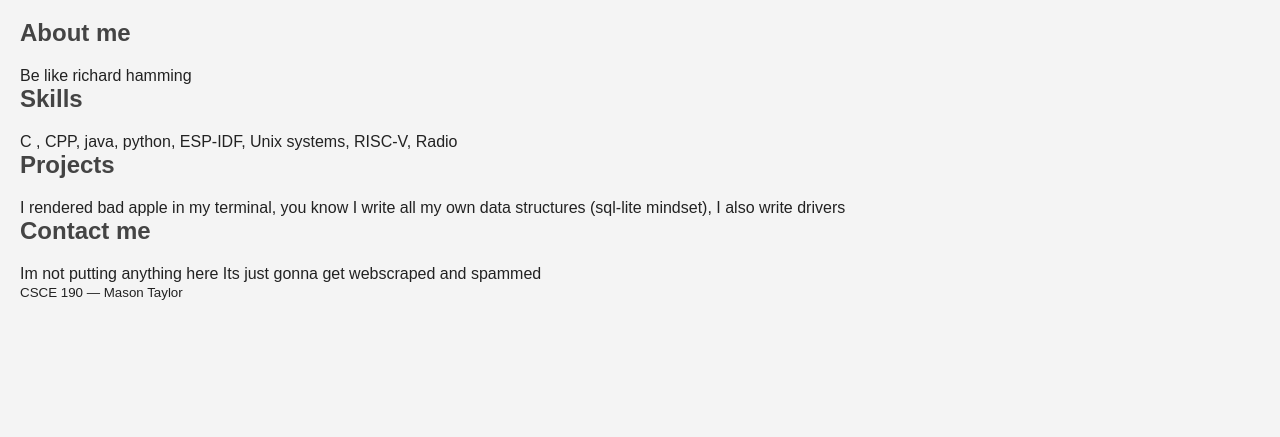
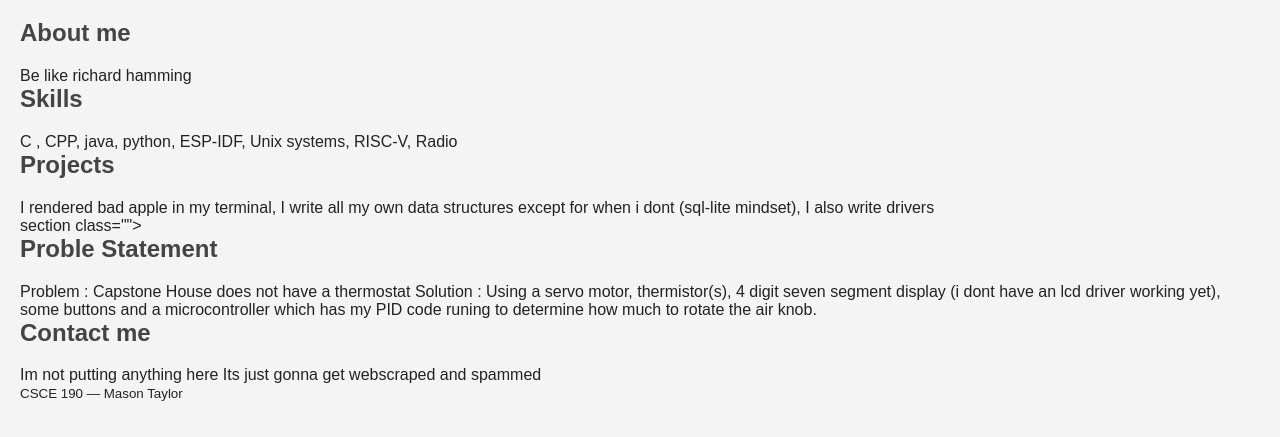
Before and after one commit to PickledLampshade/PickledLampshade.github.io, a plain HTML site: page index.html in a window 1280 px wide. Shown: the part 61-498 px from the top of the page. Drawn offline with Linux system fonts and the light colour scheme.

Commit message:
Add problem statement and solution section
Added a new section detailing the problem statement and solution for the Capstone House thermostat project.

```diff
--- a/index.html
+++ b/index.html
@@ -25,8 +25,17 @@
     <section class="projects">
       <h2>Projects</h2>
       <p>
-        I rendered bad apple in my terminal, you know I write all my own data structures
+        I rendered bad apple in my terminal, I write all my own data structures except for when i dont
         (sql-lite mindset), I also write drivers
+      </p>
+    </section>
+
+    section class="">
+      <h2>Proble Statement</h2>
+      <p>
+        Problem : Capstone House does not have a thermostat
+        Solution : Using a servo motor, thermistor(s), 4 digit seven segment display (i dont have an lcd driver working yet),
+        some buttons and a microcontroller which has my PID code runing to determine how much to rotate the air knob.
       </p>
     </section>
 
```
